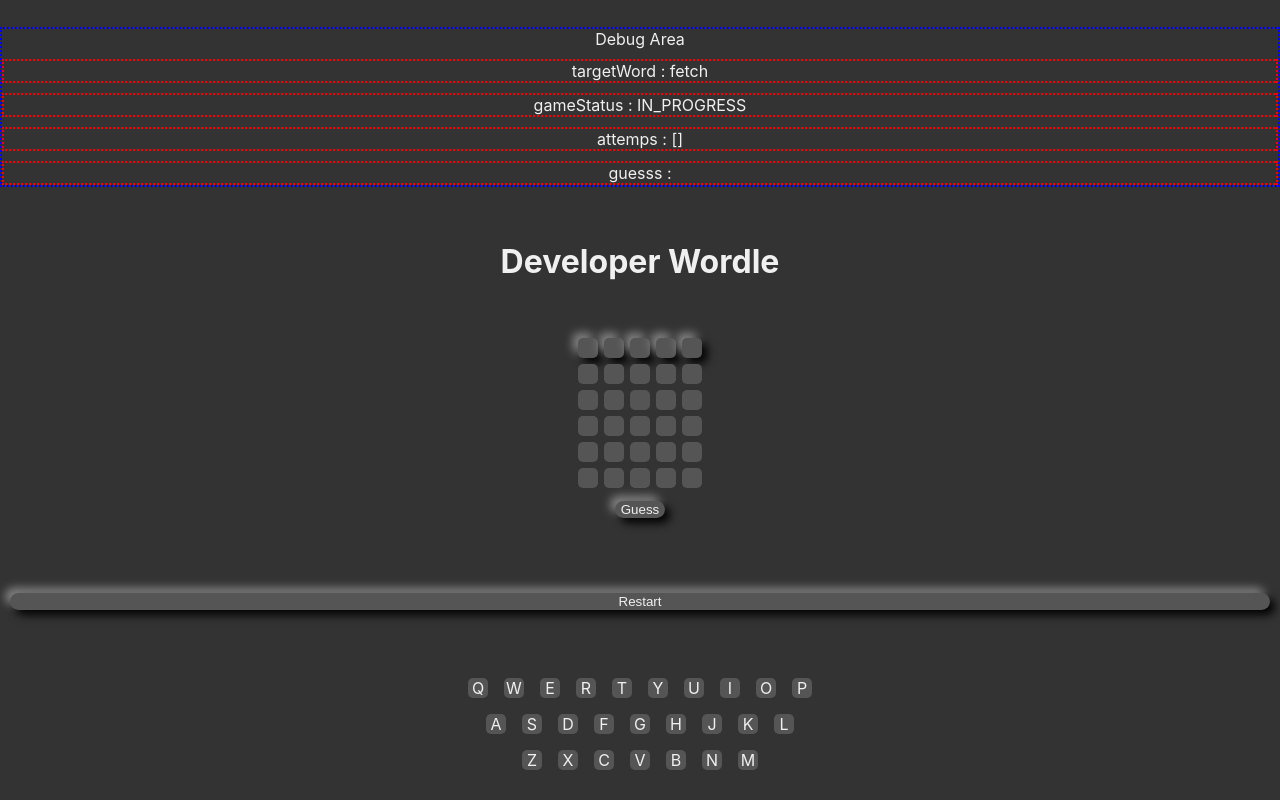
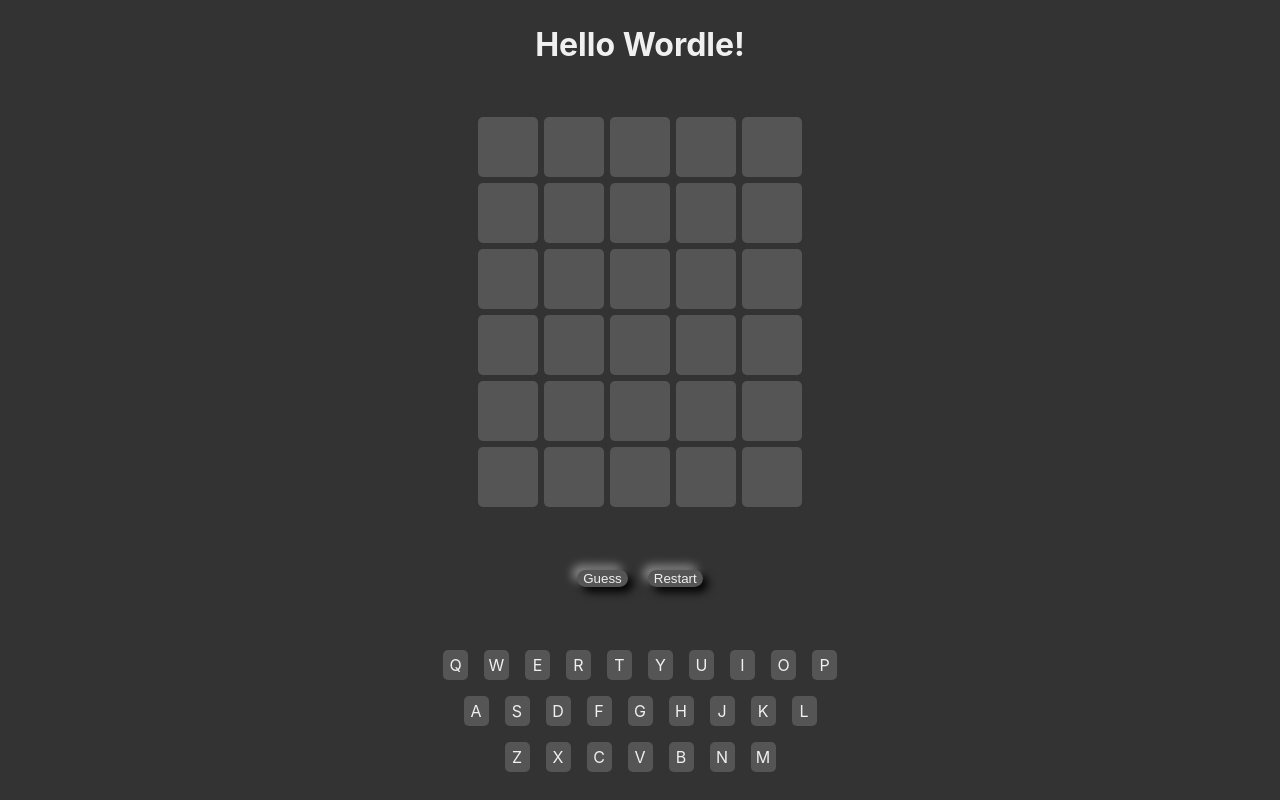
Before and after one commit to nicolasbrandao/hello-wordle, a Next.js app: page / in a window 1280 px wide. Built offline with nearby package versions, Linux system fonts and the light colour scheme.

Commit message:
enh: improve styles

```diff
--- a/components/game.tsx
+++ b/components/game.tsx
@@ -7,7 +7,7 @@ import {
   DebugContainer,
   InputBox,
   Key,
-} from "../components/styleds";
+} from "./styled";
 import { GameStatus, useActions, useViewState } from "../context/gameState";
 
 export default function Home() {
@@ -115,14 +115,14 @@ export default function Home() {
 
   return (
     <Container>
-      <DebugContainer>
+      {/* <DebugContainer>
         Debug Area
         <div>targetWord : {state.targetWord}</div>
         <div>gameStatus : {state.status}</div>
         <div>attemps : {JSON.stringify(state.attempts)}</div>
         <div>guesss : {state.guess}</div>
-      </DebugContainer>
-      <h1>Developer Wordle</h1>
+      </DebugContainer> */}
+      <h1>Hello Wordle!</h1>
       {state.status === GameStatus.Won && <h2>You Won</h2>}
       {state.status === GameStatus.Failed && <h2>You Lost</h2>}
       <div>
@@ -185,11 +185,12 @@ export default function Home() {
             </div>
           ))}
         </div>
+
+      </div>
+      <div>
         {state.status === GameStatus.InProgress && (
             <Button onClick={handleGuess}>Guess</Button>
         )}
-      </div>
-
         <Button
           onClick={() => {
             dispatch({ type: "RESTART_GAME" });
@@ -197,6 +198,7 @@ export default function Home() {
         >
           Restart
         </Button>
+      </div>
       <VirtualKeyboard
         getBestColorForKey={getBestColorForKey}
         handleKeyPress={handleKeyPress}
--- a/components/qwertKeyboard.tsx
+++ b/components/qwertKeyboard.tsx
@@ -16,8 +16,8 @@ const KeyboardContainer = styled.div`
 `;
 
 const Key = styled.div`
-  width: 20px;
-  height: 20px;
+  width: 25px;
+  height: 30px;
   border-radius: 5px;
   display: flex;
   align-items: center;
--- a/components/styleds.tsx
+++ b/components/styled.tsx
@@ -11,8 +11,8 @@ export const Container = styled.div`
 `;
 
 export const Key = styled.div`
-  width: 20px;
-  height: 20px;
+  width: 60px;
+  height: 60px;
   border-radius: 5px;
   display: flex;
   align-items: center;
@@ -20,18 +20,21 @@ export const Key = styled.div`
   background-color: ${(props) => props.color || "#555"};
   margin: 3px;
   cursor: pointer;
+  font-weight: bold;
+  font-size: 50px;
 `;
 
 export const InputBox = styled.input`
-  width: 20px;
-  height: 20px;
+  width: 60px;
+  height: 60px;
   background-color: #555;
   color: #f0f0f0;
   border: none;
   text-align: center;
   border-radius: 5px;
-  box-shadow: 5px 5px 10px #000, -5px -5px 10px #888;
   margin: 3px;
+  font-weight: bold;
+  font-size: 50px;
 `;
 
 export const Button = styled.button`
```
Lines whose indentation alone changed are shown as unchanged.
